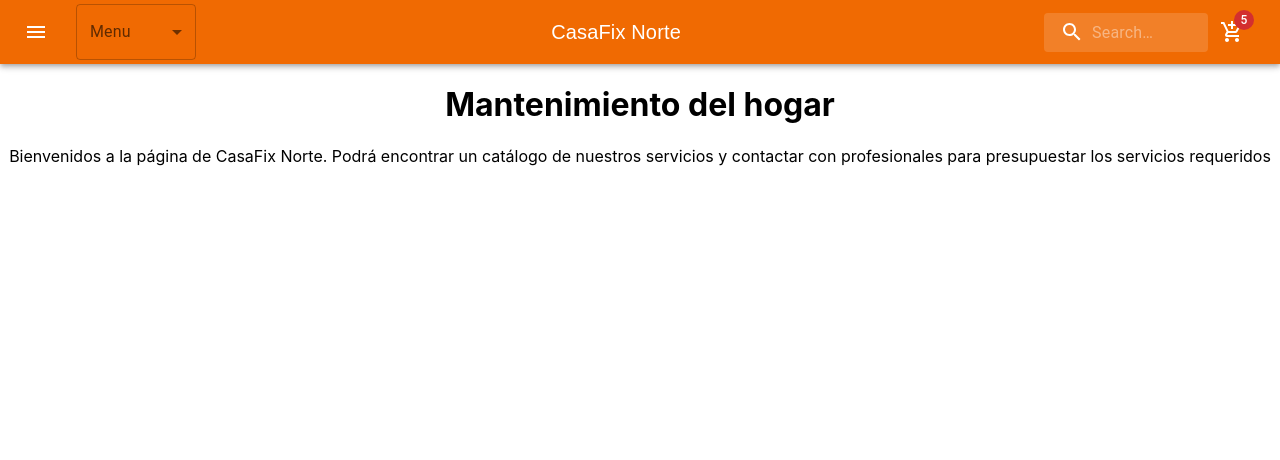
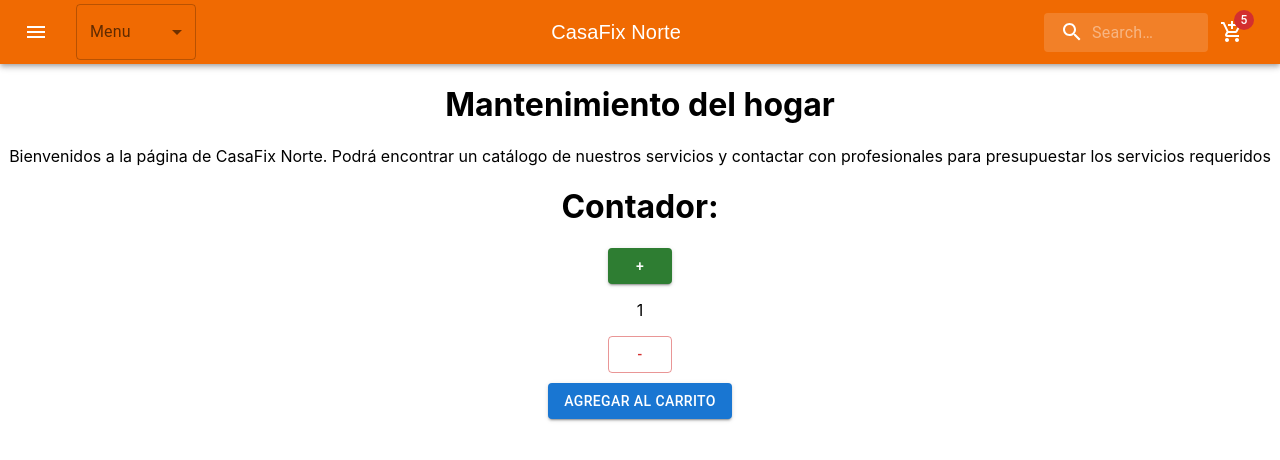
Before and after one commit to manuarg123/carrito-rivas-gauna, a React (Create React App) app: page / in a window 1280 px wide. Shown: the top 460 px of the page. Built offline with nearby package versions, Linux system fonts and the light colour scheme.

Commit message:
agregar contador

```diff
--- /dev/null
+++ b/src/components/itemCount.jsx
@@ -0,0 +1,49 @@
+import { useState } from 'react';
+import Button from '@mui/material/Button';
+
+
+const ItemCount = ({stock, initial, onAdd}) => {
+
+    const [count, setCount]=useState(initial);
+
+    const agregar=()=>{
+        const newVal=count +1;
+        if(newVal<= stock){
+            setCount(newVal);
+        }
+
+    };
+
+
+    const quitar=()=>{
+        const newVal=count-1;
+        if(newVal>= initial){
+            setCount(newVal);
+        }
+    };
+    const enviar=()=>{
+        if(stock>0){
+        return onAdd(count);
+        }
+    }
+     return(
+        <div>
+        <h1>Contador: </h1>
+        <div style={{}} >
+        <Button style={{ }} variant="contained" color="success" onClick={agregar}> + </Button>
+        <p style={{}} >{count}</p>
+        <Button style={{}}  variant="outlined" color="error" onClick={quitar}> - </Button>
+        </div>
+
+
+        <Button style={{margin:10}} variant="contained" onClick={enviar}> Agregar al carrito </Button>
+
+        </div>
+
+
+     );
+
+
+};
+
+export default ItemCount;
--- a/src/components/itemlistcontainer.jsx
+++ b/src/components/itemlistcontainer.jsx
@@ -1,8 +1,24 @@
+import ItemCount from "./itemCount";
+
+
+
 export default function ItemListContainer({greetings}){
+
+    const onAdd=(count)=>{
+
+
+        if(count>1){
+            alert(`Se agregaron ${count} productos`)
+        } else if(count===1){
+            alert(`Se agrego ${count} producto`)
+        }
+
+    }
     return(
         <div>
         <h1>{greetings} </h1>
         <p> Bienvenidos a la página de CasaFix Norte. Podrá encontrar un catálogo de nuestros servicios y contactar con profesionales para presupuestar los servicios requeridos</p>
+        <ItemCount stock={10} initial={1} onAdd={onAdd} />
         </div>
     );
 
```
